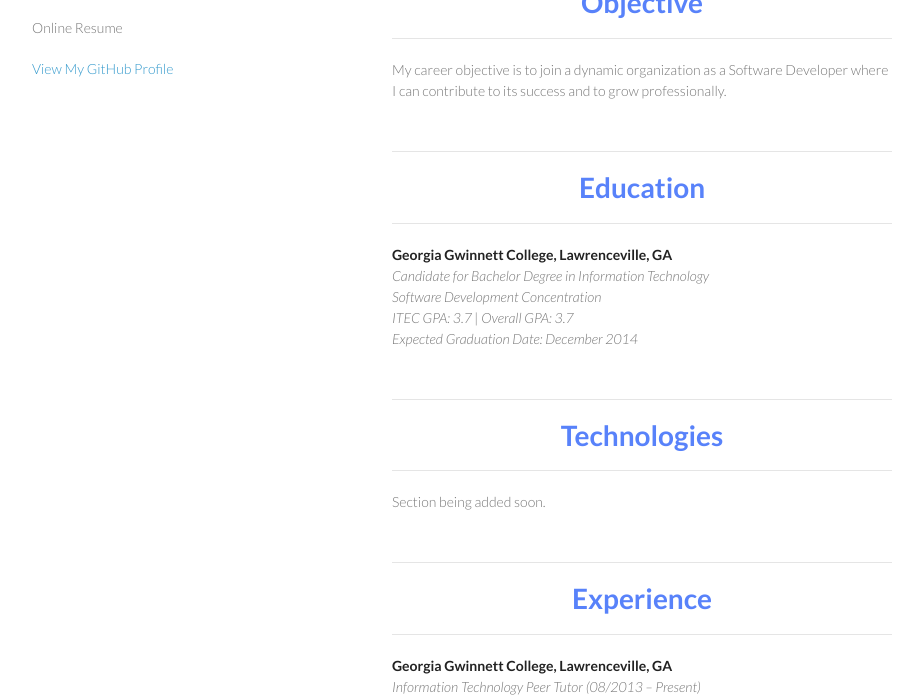
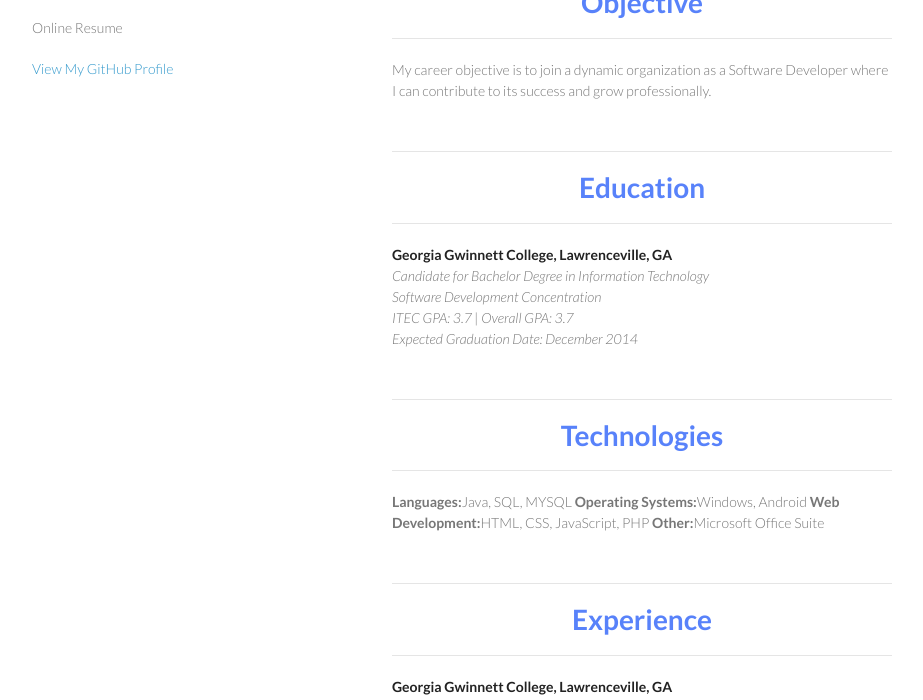
Before and after one commit to dmansour/dmansour.github.io, a plain HTML site: page index.html in a window 1280 px wide. Shown: the part 92-792 px from the top of the page, without its empty margins (178-1101 px from the left). Drawn offline with Linux system fonts and the light colour scheme.

Commit message:
Update index.html

```diff
--- a/index.html
+++ b/index.html
@@ -27,7 +27,7 @@
         <hr />
         <center><h1 style="color: #5882FA">Objective</h1></center>
         <hr />
-        My career objective is to join a dynamic organization as a Software Developer where I can contribute to its success and to grow professionally.
+        My career objective is to join a dynamic organization as a Software Developer where I can contribute to its success and grow professionally.
         </section>
 
         <section>
@@ -45,7 +45,10 @@
         <hr />
         <center><h1 style="color: #5882FA">Technologies</h1></center>
         <hr />
-        Section being added soon.
+        <b>Languages:</b>Java, SQL, MYSQL
+        <b>Operating Systems:</b>Windows, Android
+        <b>Web Development:</b>HTML, CSS, JavaScript, PHP
+        <b>Other:</b>Microsoft Office Suite
         </section>
 
         <section>
```
